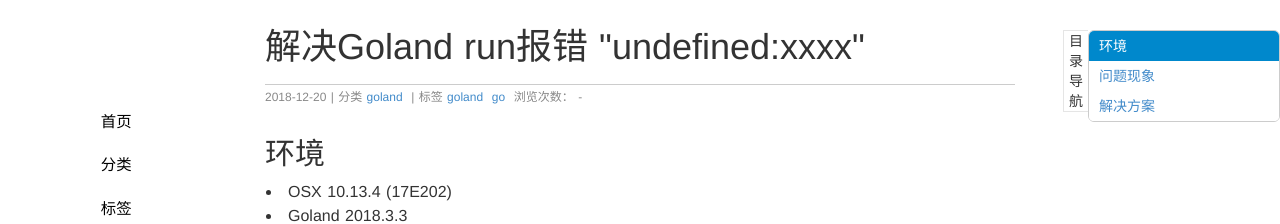
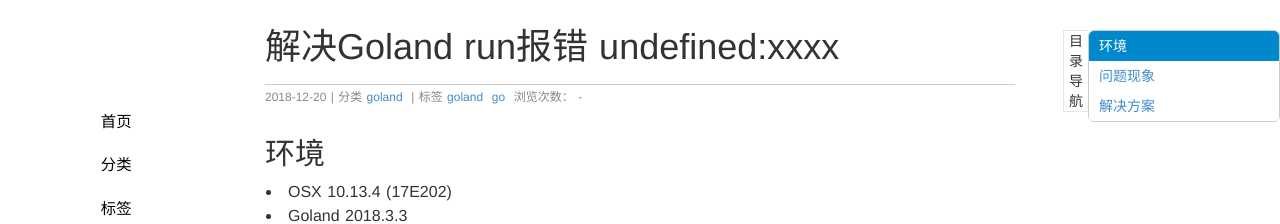
Before and after one commit to seekplum/seekplum.github.io, a Jekyll site: the page built from _posts/2018-12-20-goland-undefined.md, in a window 1280 px wide and 900 px high. Shown: the top 224 px of the window. Built offline with Jekyll 4.4.1, drawn with Linux system fonts in a browser that asks for light colours; comment, search, counter and statistics services are not loaded.

```diff
--- a/_posts/2018-12-20-goland-undefined.md
+++ b/_posts/2018-12-20-goland-undefined.md
@@ -1,6 +1,6 @@
 ---
 layout: post
-title: 解决Goland run报错 "undefined:xxxx"
+title: 解决Goland run报错 undefined:xxxx
 categories: goland
 tags: goland go
 thread: goland
```
